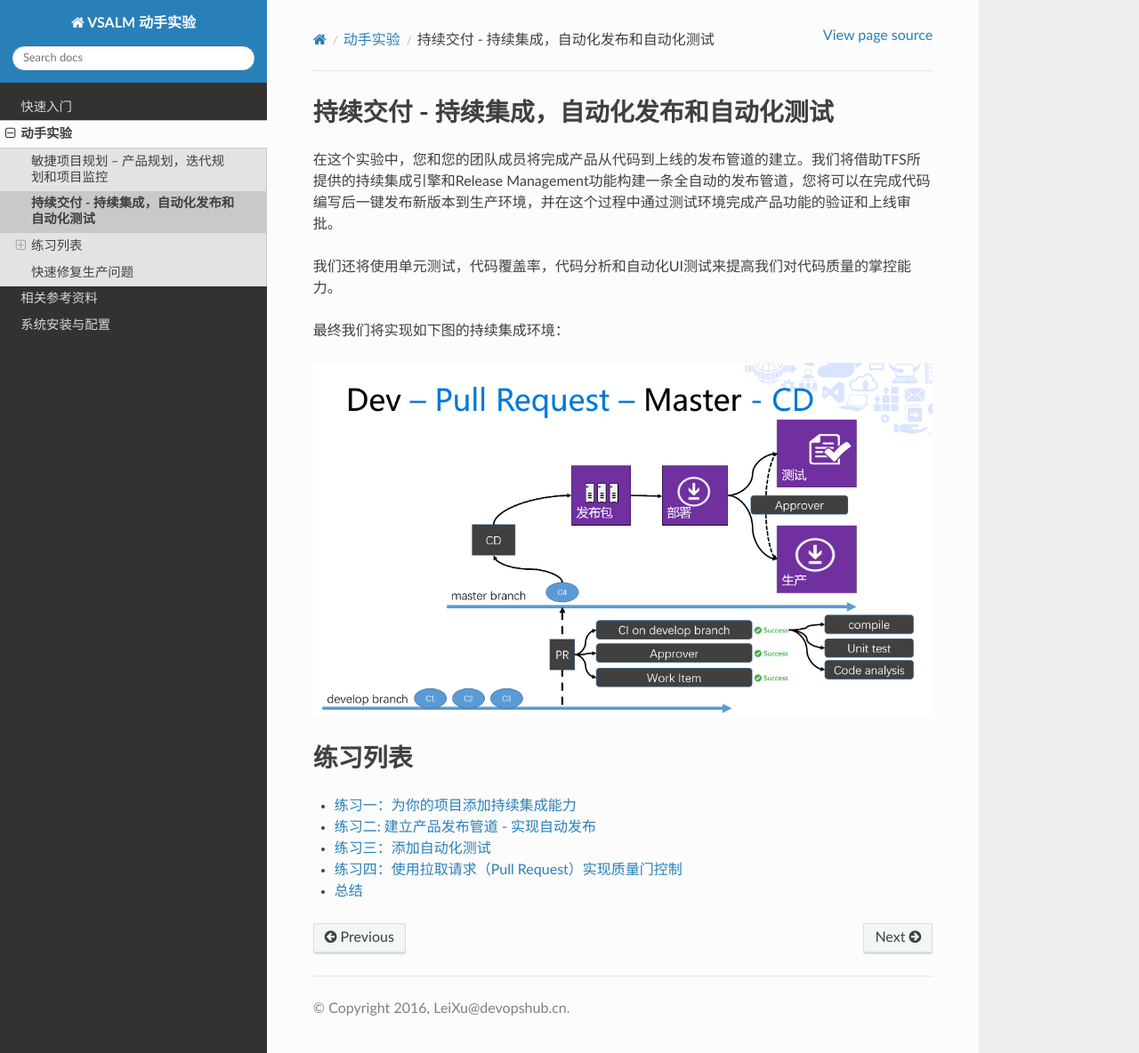
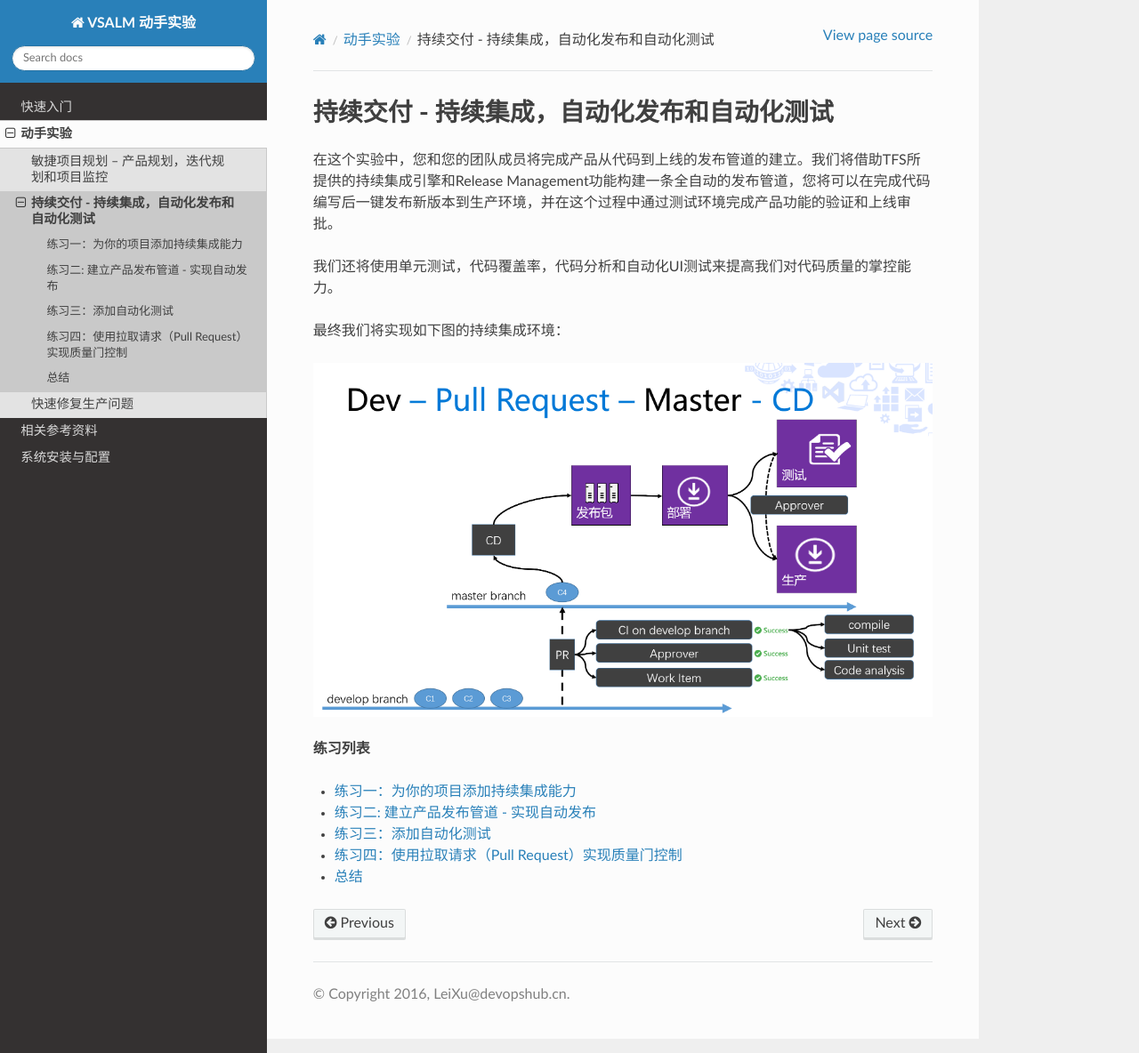
Before and after one commit to ups216/vsalm-hols, a Sphinx documentation site: the page built from docs/labs/continues-delivery.rst, in a window 1280 px wide and 1184 px high. Shown: the whole window at 89% size. Built offline with Sphinx 7.4.7 and the Read the Docs theme 2.0.0, drawn with Linux system fonts in a browser that asks for light colours; the version number could not be read and is left out.

Commit message:
fix index

```diff
--- a/docs/labs/continues-delivery.rst
+++ b/docs/labs/continues-delivery.rst
@@ -9,8 +9,7 @@
 
 .. figure:: images/CI-planning-chart.png
 
-练习列表
---------
+**练习列表**
 
 .. toctree::
    :titlesonly:
```
